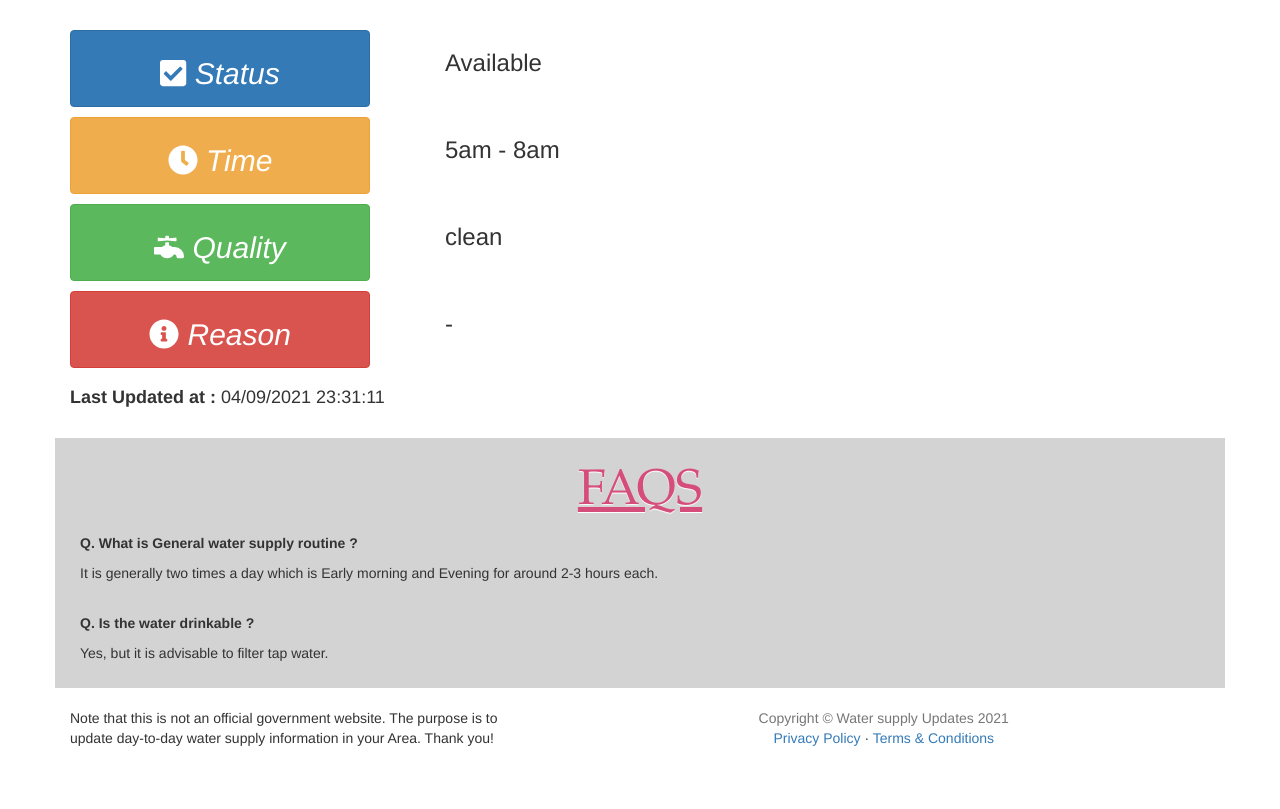
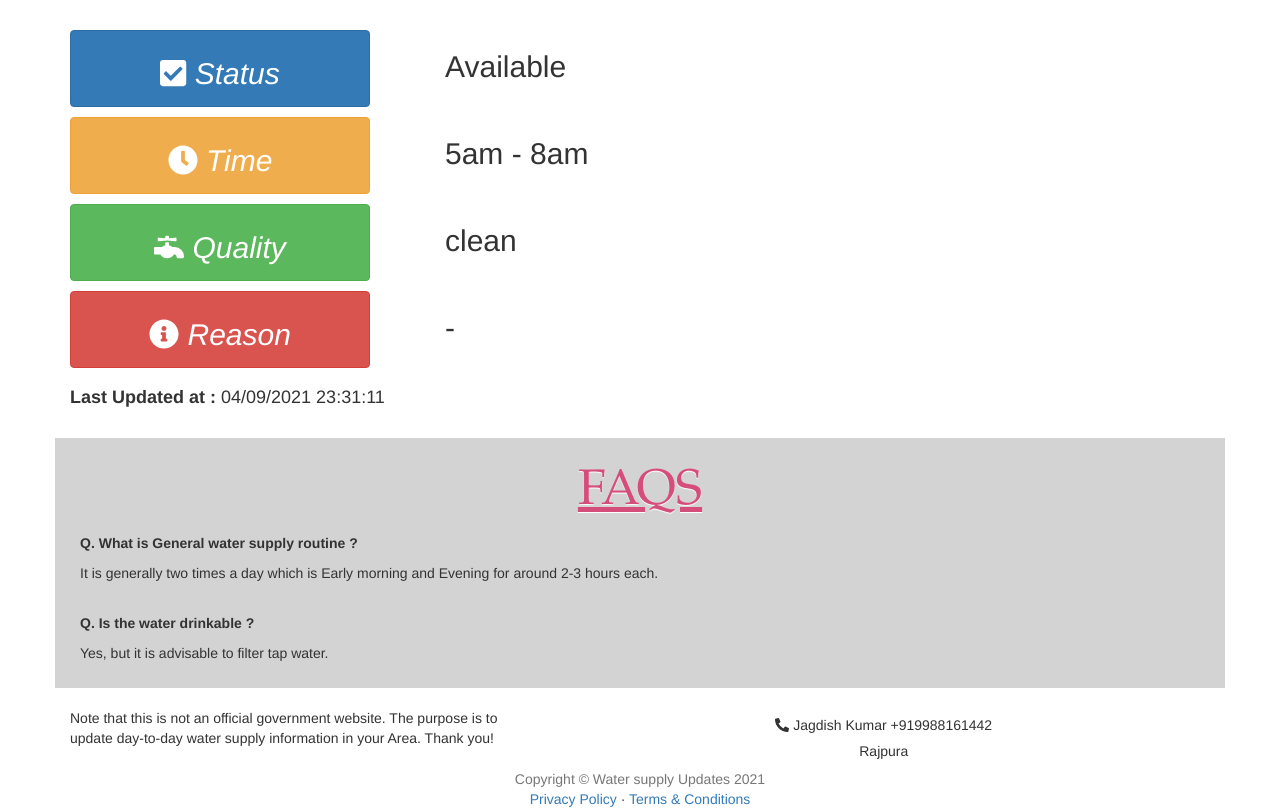
Before and after one commit to rsethi3950/Water-Supply-Updates, a Flask app: page /home in a window 1280 px wide. Shown: the part 240-1049 px from the top of the page. Before the commit the page ends 986 px from the top, so only its background shows below. Run offline with Flask 2, Linux system fonts and the light colour scheme; some libraries are stand-ins or nearby versions.

Commit message:
updated footer

```diff
--- a/templates/index.html
+++ b/templates/index.html
@@ -36,7 +36,7 @@
                 </button>
             </div>
             <div>
-                <h3>{{data['status']}}</h3>
+                <h2>{{data['status']}}</h2>
             </div>
         </div>
         <div class="row">
@@ -47,7 +47,7 @@
 
             </div>
             <div>
-                <h3>{{data['time']}}</h3>
+                <h2>{{data['time']}}</h2>
             </div>
         </div>
         <div class="row">
@@ -58,7 +58,7 @@
 
             </div>
             <div>
-                <h3>{{data['quality']}}</h3>
+                <h2>{{data['quality']}}</h2>
             </div>
         </div>
         <div class="row">
@@ -69,7 +69,7 @@
 
             </div>
             <div>
-                <h3>{{data['reason']}}</h3>
+                <h2>{{data['reason']}}</h2>
             </div>
         </div>
 
@@ -99,15 +99,19 @@
                     supply information in your Area.
                     Thank you!
                 </div>
-                <div class="d-flex " style="text-align: center;">
-                    <div class="text-muted">Copyright &copy; Water supply Updates 2021</div>
-                    <div>
-                        <a href="#">Privacy Policy</a>
-                        &middot;
-                        <a href="#">Terms &amp; Conditions</a>
-                    </div>
+                <div style="text-align: center;">
+                    <h5><i class="fas fa-phone-alt"></i> Jagdish Kumar +919988161442</h5>
+                    <h5>  Rajpura</h5>
                 </div>
 
+            </div>
+            <div class="d-flex " style="text-align: center;">
+                <div class="text-muted">Copyright &copy; Water supply Updates 2021</div>
+                <div>
+                    <a href="#">Privacy Policy</a>
+                    &middot;
+                    <a href="#">Terms &amp; Conditions</a>
+                </div>
             </div>
         </footer>
 
```
